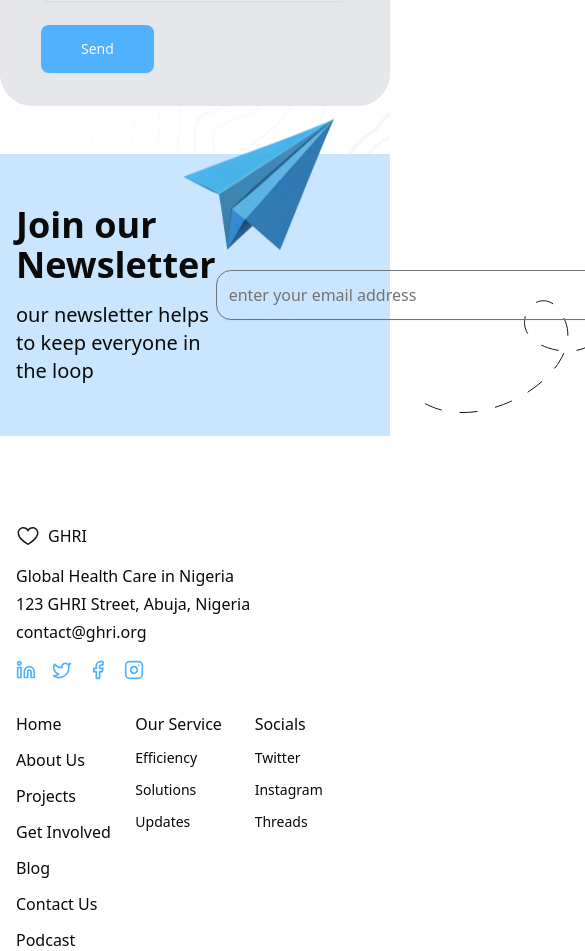
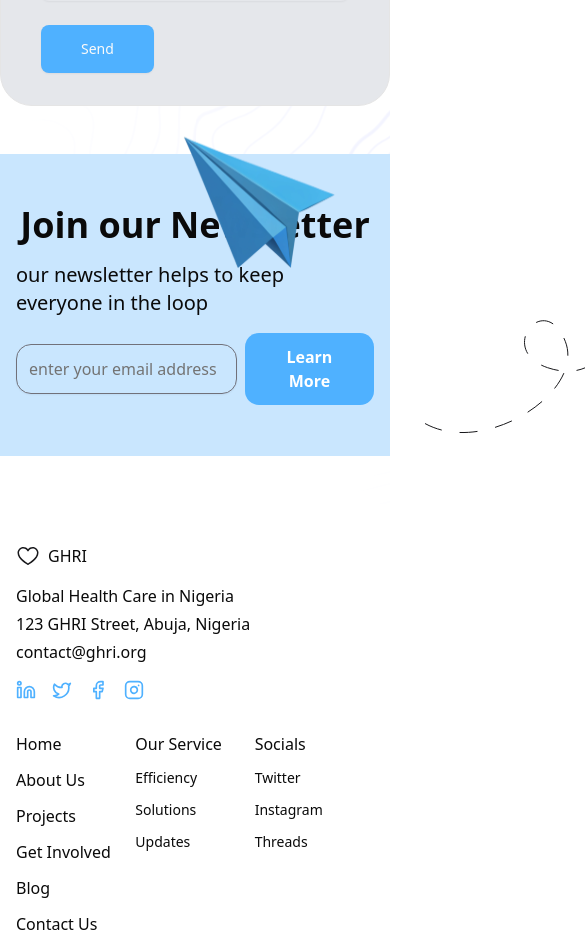
Before and after one commit to Shadrack04/ghri-website, a Next.js app: page /about in a window 390 px wide. Shown: the part 5754-6705 px from the top of the page, 585 px wide, since content can reach past the window. Built offline with nearby package versions, Linux system fonts and the light colour scheme.

Commit message:
made news letter section responsive

```diff
--- a/components/news-letter.tsx
+++ b/components/news-letter.tsx
@@ -7,9 +7,9 @@ import { icons } from "@/constants/icons";
 
 export default function NewsLetter() {
   return (
-    <div className=" custom-padding bg-[#C9E6FE] my-[3rem] flex justify-between items-center py-[3.2rem]">
+    <div className=" custom-padding bg-[#C9E6FE] my-[3rem] flex flex-col md:flex-row justify-between gap-4 md:gap-0 items-center py-[3.2rem]">
       <div className=" flex flex-col gap-4">
-        <h3 className=" font-[650] text-4xl text-foreground ">
+        <h3 className=" font-[650] text-center md:text-left text-4xl text-foreground ">
           Join our Newsletter
         </h3>
         <p className=" text-xl">
@@ -20,15 +20,15 @@ export default function NewsLetter() {
       <div className=" flex items-center gap-2">
         <Input
           placeholder="enter your email address"
-          className="rounded-[15px] border-[1px] border-muted w-[30rem] bg-transparent py-6 z-10"
+          className="rounded-[15px] border-[1px] border-muted md:w-[30rem] bg-transparent py-6 z-10"
         />
-        <button className="bg-primary text-background px-5 font-bold py-3 rounded-xl ">
+        <button className="bg-primary text-background px-5 w-48 md:w-auto font-bold py-3 rounded-xl ">
           Learn More
         </button>
       </div>
 
       <Image
-        className="absolute left-[44.5%] bottom-[13%] object-cover"
+        className="absolute left-[44.5%] rotate-y-180 md:rotate-y-0 bottom-[13%] object-cover"
         src={icons.kiteIcon}
         width={170}
         height={170}
```
